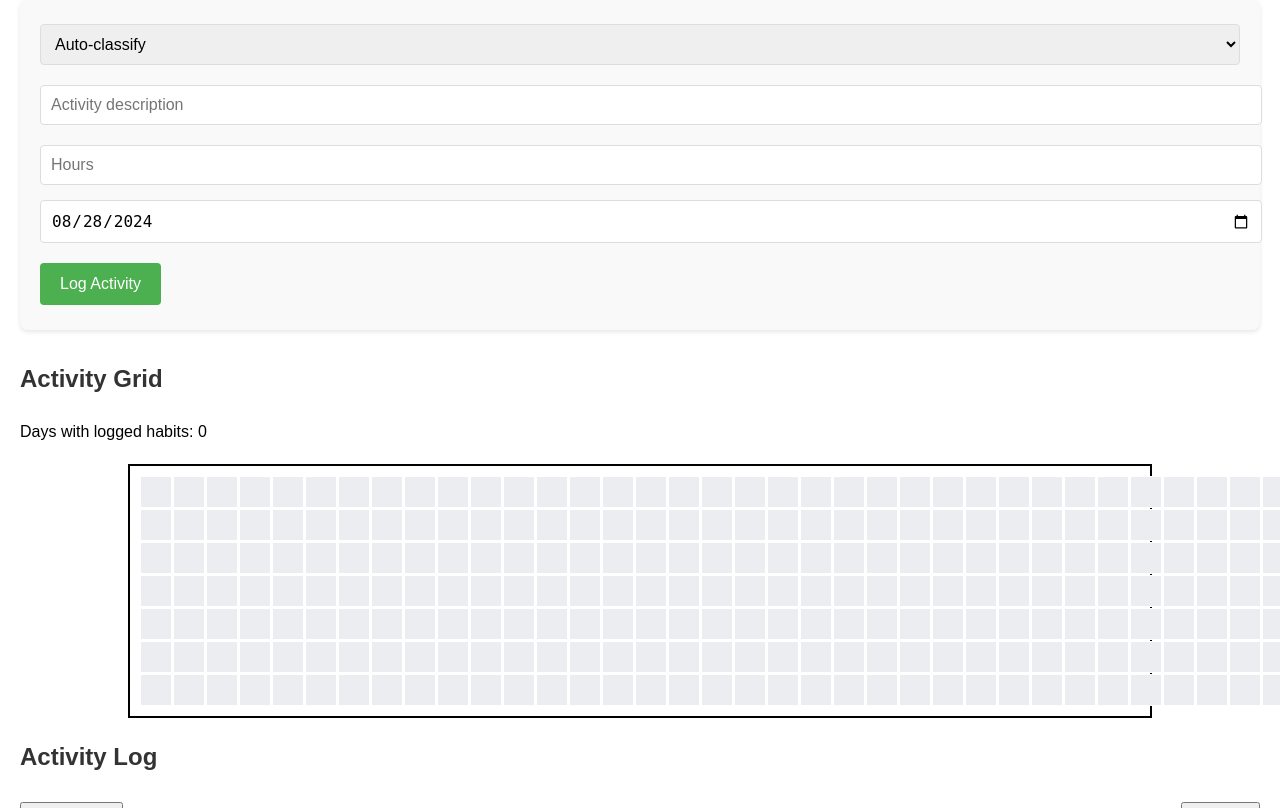
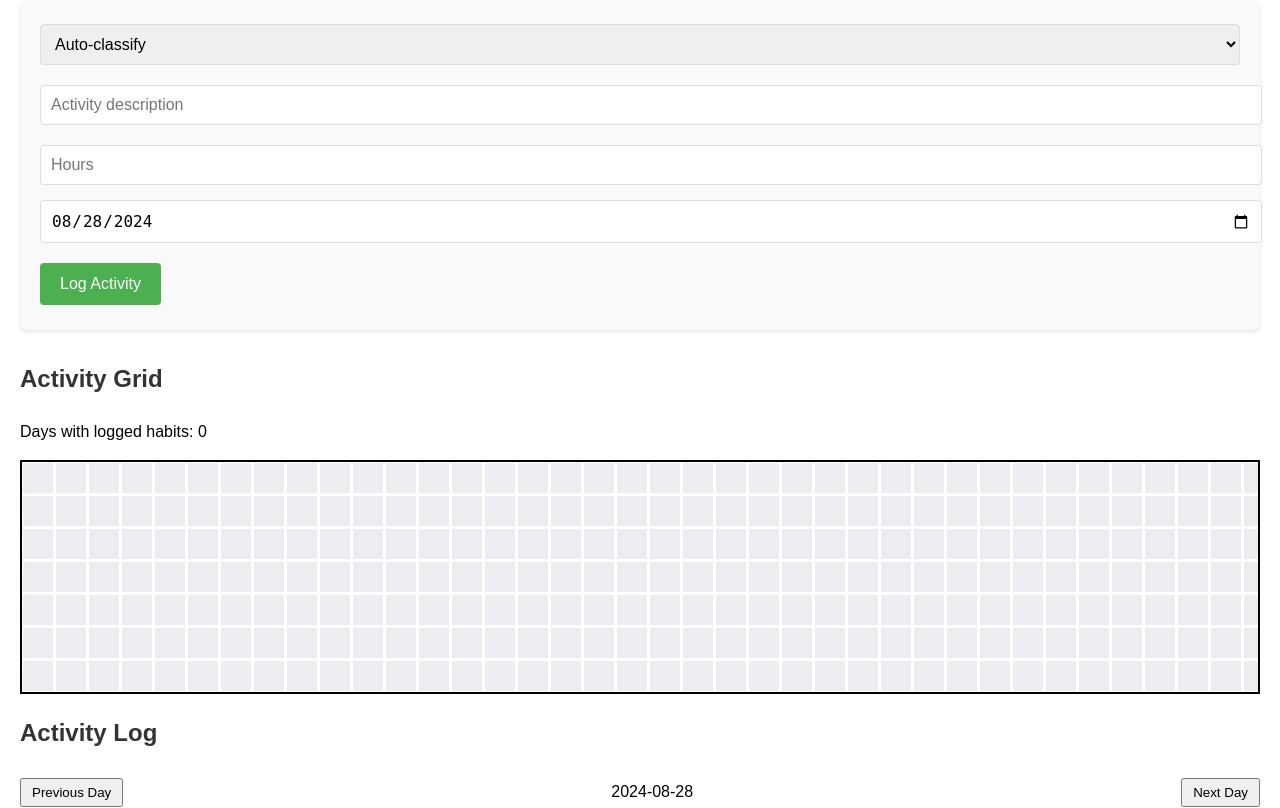
Before and after one commit to kailashgopalan/gh_activities, a Flask app: page / in a window 1280 px wide; the page is wider, and only the part inside the window is pictured. Shown: the part 537-1345 px from the top of that part. Run offline with Flask 2, Linux system fonts and the light colour scheme; the visitor is signed in with stand-in values (Sample User, id 1); data that the repository does not hold is empty.

Commit message:
adjust css

```diff
--- a/static/css/styles.css
+++ b/static/css/styles.css
@@ -89,16 +89,6 @@ input[type="text"], input[type="number"], select, button {
 }
 .date-nav button {
     padding: 5px 10px;
-}
-.activity-grid-container {
-    border: 2px solid black;
-}
-.activity-cell {
-    width: 30px;
-    height: 30px;
-    display: inline-block;
-    background-color: #ebedf0;
-    border: 1px solid #fff;
 }
 
 .container {
@@ -192,10 +182,10 @@ canvas {
 /* Existing styles */
 
 .activity-grid-container {
-    max-width: 1000px; /* Adjust as needed */
-    margin: 20px auto;
-    padding: 10px;
-    border: 1px solid #ddd;
+    position: relative; /* Add this */
+    border: 2px solid black;
+    overflow-x: auto;
+    margin-bottom: 20px;
 }
 
 .month-labels {
```
